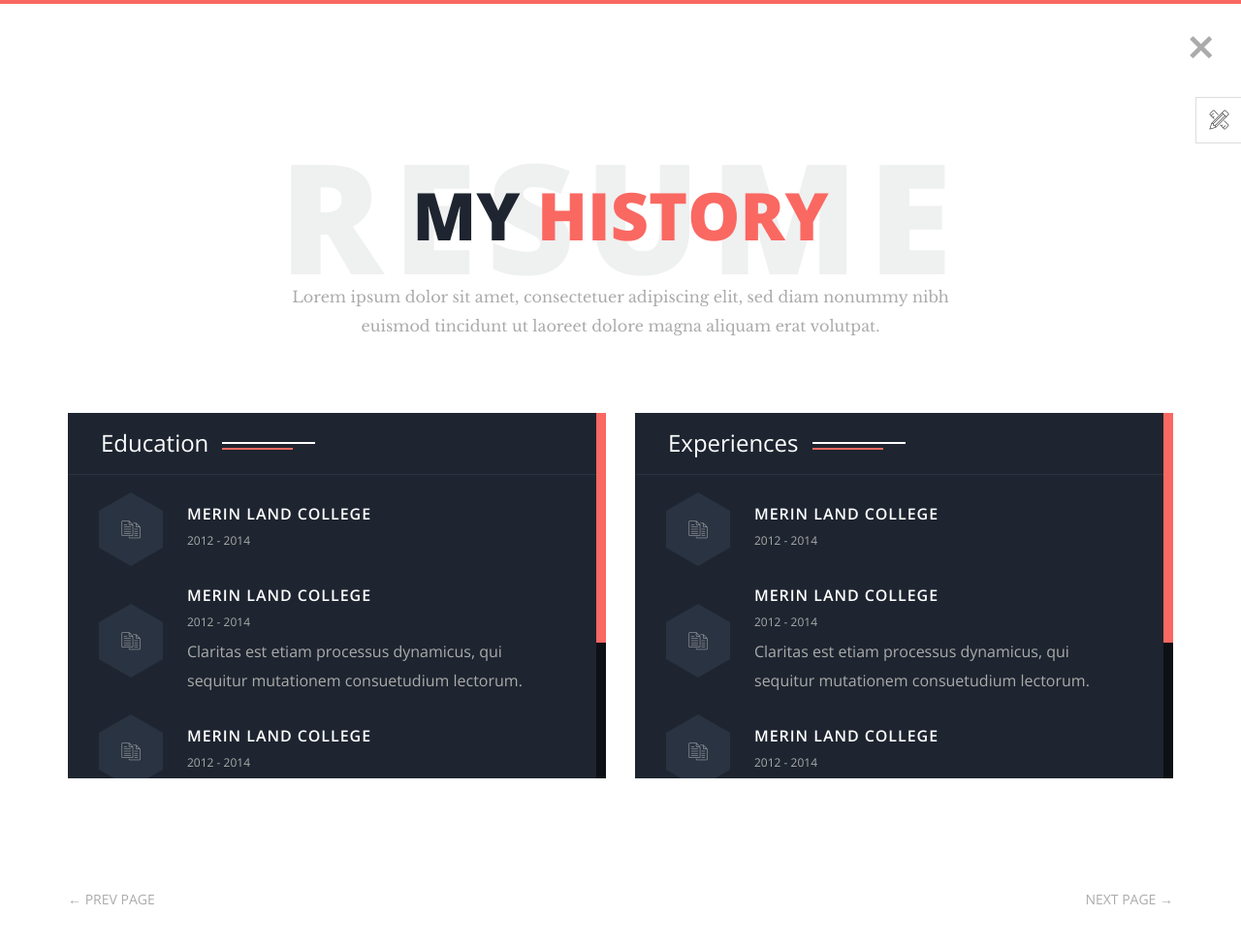
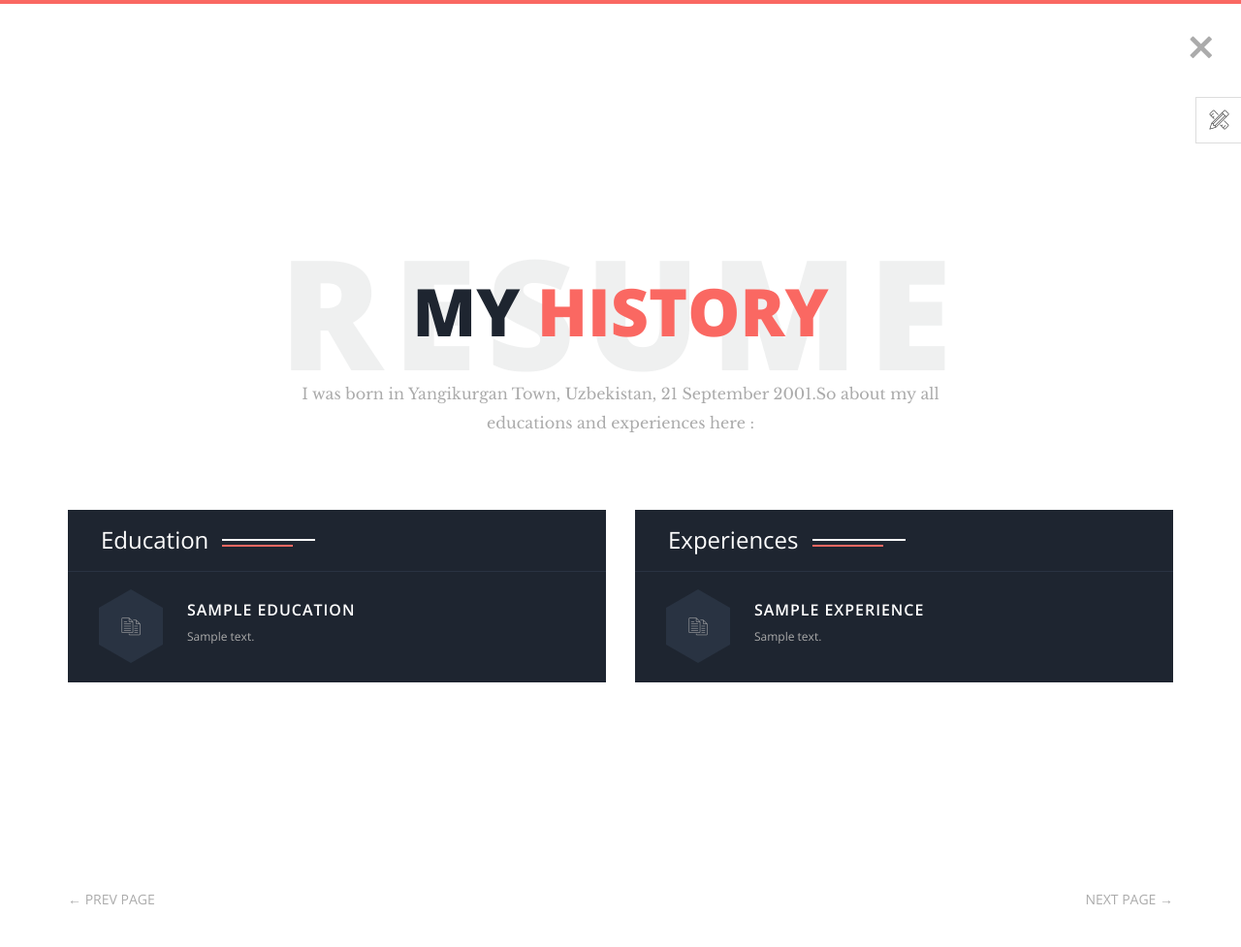
Before and after one commit to abbos-rasulov/My-portfolio-website, a Django app: page /resume/ in a window 1280 px wide. Shown: the whole page at 97% size. Run offline with Django 4.2, Linux system fonts and the light colour scheme; tables that the repository leaves empty hold one stand-in row (values such as "Sample post"); some libraries are stand-ins or nearby versions; some web fonts are replaced.

Commit message:
added some updates

```diff
--- a/portfolio/models.py
+++ b/portfolio/models.py
@@ -2,8 +2,8 @@ from django.db import models
 
 
 class Skill(models.Model):
-    name = models.CharField(max_length=200, unique=True, blank=False, null=False)
-    slug = models.SlugField(max_length=200, unique=True, blank=False, null=False)
+    name = models.CharField(max_length=200, unique=True)
+    slug = models.SlugField(max_length=200, unique=True)
     available = models.BooleanField(default=False)
     created = models.DateTimeField(auto_now_add=True)
     updated = models.DateTimeField(auto_now=True)
@@ -13,11 +13,31 @@ class Skill(models.Model):
 
 
 class Service(models.Model):
-    name = models.CharField(max_length=220, unique=True, blank=False, null=False)
-    slug = models.SlugField(max_length=220, unique=True, blank=False, null=False)
+    name = models.CharField(max_length=220, unique=True)
+    slug = models.SlugField(max_length=220, unique=True)
     description = models.TextField()
     created = models.DateTimeField(auto_now_add=True)
     updated = models.DateTimeField(auto_now=True)
 
     def __str__(self):
         return self.name
+
+
+class Education(models.Model):
+    name = models.CharField(max_length=200, unique=True)
+    description = models.TextField(max_length=300)
+    created = models.DateTimeField(auto_now_add=True)
+    updated = models.DateTimeField(auto_now=True)
+
+    def __str__(self):
+        return self.name
+
+
+class Experience(models.Model):
+    name = models.CharField(max_length=220, unique=True)
+    description = models.TextField(max_length=300, help_text='about your qualification')
+    created = models.DateTimeField(auto_now_add=True)
+    updated = models.DateTimeField(auto_now=True)
+
+    def __str__(self):
+        return self.name
--- a/portfolio/templates/about.html
+++ b/portfolio/templates/about.html
@@ -29,7 +29,7 @@
                 <p><b>Language:</b> Uzbek, English</p>
                 <p><b>Expert in:</b> Web development</p>
                 <p><b>Team:</b> Available</p>
-                <p><b>Born:</b> Uzbekistan</p>
+                <p><b>Experience:</b> 1+ year</p>
               </div>
               <!-- /.author-desc -->
             </div> <!-- /.about-author -->
--- a/portfolio/templates/resume.html
+++ b/portfolio/templates/resume.html
@@ -14,8 +14,7 @@
           <div class="col-xs-12 col-md-offset-1 col-md-10 col-lg-offset-2 col-lg-8">
             <div class="page-title text-center">
               <h2>My <span class="primary">history</span> <span class="title-bg">Resume</span></h2>
-              <p>Lorem ipsum dolor sit amet, consectetuer adipiscing elit, sed diam nonummy nibh euismod tincidunt ut
-                laoreet dolore magna aliquam erat volutpat.</p>
+              <p>I was born in Yangikurgan Town, Uzbekistan, 21 September 2001.So about my all educations and experiences here : </p>
             </div>
           </div>
         </div> <!-- /.row -->
@@ -28,60 +27,17 @@
               </div>
               <!-- /.section-title -->
               <div class="history-scroller">
+                  {% for education in educations %}
                 <div class="history-item">
                   <div class="history-icon">
                     <span class="history-hex"></span>
                     <i class="tf-documents5"></i>
                   </div>
                   <div class="history-text">
-                    <h5>Merin Land College</h5>
-                    <span>2012 - 2014</span>
+                    <h5>{{ education.name }}</h5>
+                    <span>{{ education.description|safe }}</span>
                   </div>
-                </div>
-                <!-- /.history-item -->
-                <div class="history-item">
-                  <div class="history-icon">
-                    <span class="history-hex"></span>
-                    <i class="tf-documents5"></i>
-                  </div>
-                  <div class="history-text">
-                    <h5>Merin Land College</h5>
-                    <span>2012 - 2014</span>
-                    <p>Claritas est etiam processus dynamicus, qui <br> sequitur mutationem consuetudium lectorum.</p>
-                  </div>
-                </div>
-                <!-- /.history-item -->
-                <div class="history-item">
-                  <div class="history-icon">
-                    <span class="history-hex"></span>
-                    <i class="tf-documents5"></i>
-                  </div>
-                  <div class="history-text">
-                    <h5>Merin Land College</h5>
-                    <span>2012 - 2014</span>
-                  </div>
-                </div>
-                <!-- /.history-item -->
-                <div class="history-item">
-                  <div class="history-icon">
-                    <span class="history-hex"></span>
-                    <i class="tf-documents5"></i>
-                  </div>
-                  <div class="history-text">
-                    <h5>Merin Land College</h5>
-                    <span>2012 - 2014</span>
-                  </div>
-                </div>
-                <!-- /.history-item -->
-                <div class="history-item">
-                  <div class="history-icon">
-                    <span class="history-hex"></span>
-                    <i class="tf-documents5"></i>
-                  </div>
-                  <div class="history-text">
-                    <h5>Merin Land College</h5>
-                    <span>2012 - 2014</span>
-                  </div>
+                    {% endfor %}
                 </div>
                 <!-- /.history-item -->
               </div>
@@ -94,60 +50,17 @@
               </div>
               <!-- /.section-title -->
               <div class="history-scroller">
+                  {% for experience in experiences %}
                 <div class="history-item">
                   <div class="history-icon">
                     <span class="history-hex"></span>
                     <i class="tf-documents5"></i>
                   </div>
                   <div class="history-text">
-                    <h5>Merin Land College</h5>
-                    <span>2012 - 2014</span>
+                    <h5>{{ experience.name }}</h5>
+                    <span>{{ experience.description }}</span>
                   </div>
-                </div>
-                <!-- /.history-item -->
-                <div class="history-item">
-                  <div class="history-icon">
-                    <span class="history-hex"></span>
-                    <i class="tf-documents5"></i>
-                  </div>
-                  <div class="history-text">
-                    <h5>Merin Land College</h5>
-                    <span>2012 - 2014</span>
-                    <p>Claritas est etiam processus dynamicus, qui <br> sequitur mutationem consuetudium lectorum.</p>
-                  </div>
-                </div>
-                <!-- /.history-item -->
-                <div class="history-item">
-                  <div class="history-icon">
-                    <span class="history-hex"></span>
-                    <i class="tf-documents5"></i>
-                  </div>
-                  <div class="history-text">
-                    <h5>Merin Land College</h5>
-                    <span>2012 - 2014</span>
-                  </div>
-                </div>
-                <!-- /.history-item -->
-                <div class="history-item">
-                  <div class="history-icon">
-                    <span class="history-hex"></span>
-                    <i class="tf-documents5"></i>
-                  </div>
-                  <div class="history-text">
-                    <h5>Merin Land College</h5>
-                    <span>2012 - 2014</span>
-                  </div>
-                </div>
-                <!-- /.history-item -->
-                <div class="history-item">
-                  <div class="history-icon">
-                    <span class="history-hex"></span>
-                    <i class="tf-documents5"></i>
-                  </div>
-                  <div class="history-text">
-                    <h5>Merin Land College</h5>
-                    <span>2012 - 2014</span>
-                  </div>
+                    {% endfor %}
                 </div>
                 <!-- /.history-item -->
               </div>
--- a/portfolio/views.py
+++ b/portfolio/views.py
@@ -1,5 +1,5 @@
 from django.shortcuts import render
-from .models import Skill, Service
+from .models import Skill, Service, Experience, Education
 
 
 def index(request):
@@ -27,7 +27,13 @@ def services(request):
 
 
 def resume(request):
-    return render(request, 'resume.html')
+    experiences = Experience.objects.all()
+    educations = Education.objects.all()
+    ctx = {
+        'educations': educations,
+        'experiences': experiences,
+    }
+    return render(request, 'resume.html', ctx)
 
 
 def works(request):
```
Also changed, not shown: portfolio/admin.py (+17 -1 lines), portfolio/migrations/0001_initial.py, portfolio/migrations/0002_service.py (deleted).
